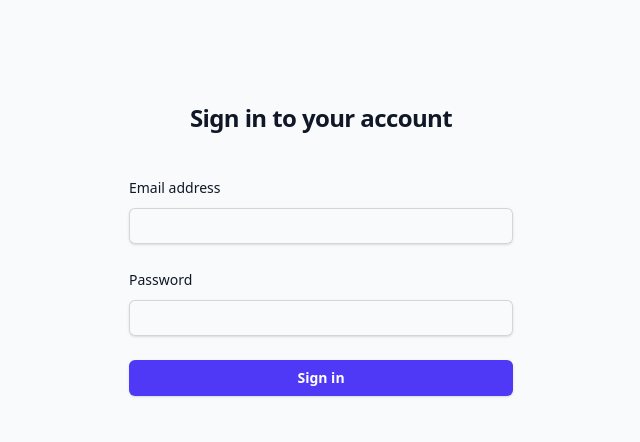
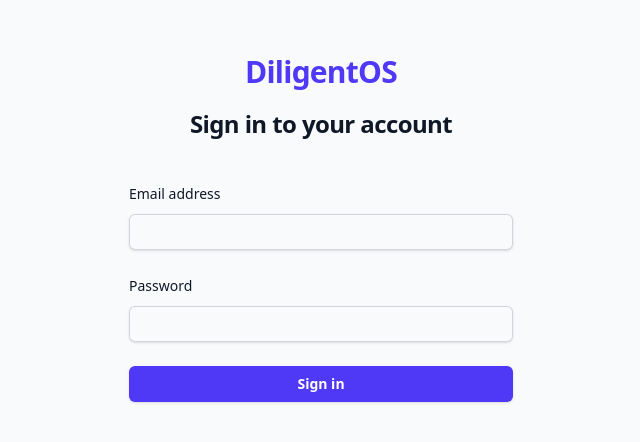
Before and after one commit to gmany1/diligent-os-field-leads, a Next.js app: page /login in a window 1280 px wide. Shown: the part 144-586 px from the top of the page, without its empty margins (319-959 px from the left). Built offline with nearby package versions, Linux system fonts and the light colour scheme.

Commit message:
UI: Add DiligentOS branding to login page

```diff
--- a/src/app/login/page.tsx
+++ b/src/app/login/page.tsx
@@ -12,7 +12,10 @@ export default function LoginPage() {
     return (
         <div className="flex min-h-full flex-1 flex-col justify-center px-6 py-12 lg:px-8 bg-gray-50 dark:bg-gray-900 h-screen">
             <div className="sm:mx-auto sm:w-full sm:max-w-sm">
-                <h2 className="mt-10 text-center text-2xl font-bold leading-9 tracking-tight text-gray-900 dark:text-white">
+                <h1 className="text-center text-3xl font-bold tracking-tight text-indigo-600 dark:text-indigo-400">
+                    DiligentOS
+                </h1>
+                <h2 className="mt-4 text-center text-2xl font-bold leading-9 tracking-tight text-gray-900 dark:text-white">
                     Sign in to your account
                 </h2>
             </div>
```
